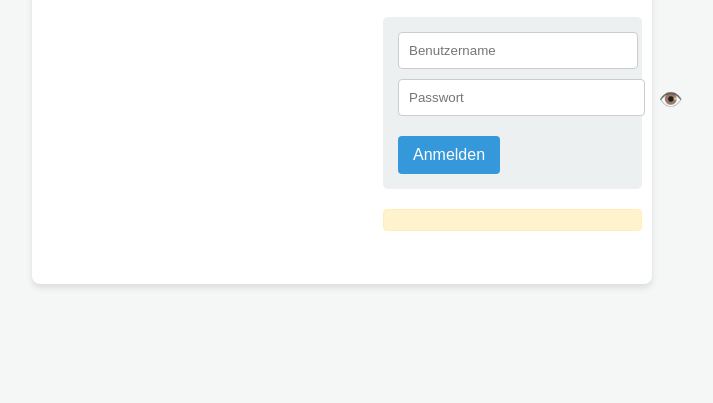
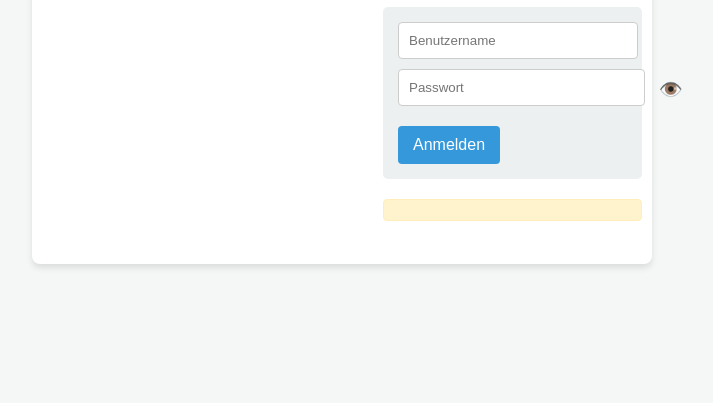
Before and after one commit to blumekonstantin11/safespeak-frontend-web, a website: page www/index.html in a window 1280 px wide. Shown: the part 397-800 px from the top of the page, without its empty margins (298-1011 px from the left). Drawn offline with Linux system fonts and the light colour scheme.

Commit message:
Design-Fix V7: Statusleisten-Überlappung mit CSS-Padding behoben.

```diff
--- a/www/index.html
+++ b/www/index.html
@@ -11,6 +11,7 @@
             line-height: 1.6;
             margin: 0;
             padding: 20px;
+            padding-top: calc(20px + env(safe-area-inset-top));
         }
 
         .container {
@@ -19,7 +20,7 @@
             max-width: 600px; /* Schränkt die Größe auf großen Bildschirmen ein */
             margin: 0 auto;
             background: #fff;
-            padding: 20px 10px; /* Reduzierter horizontaler Rand für Handys */
+            padding: 10px 10px; /* Reduzierter horizontaler Rand für Handys */
             border-radius: 8px;
             box-shadow: 0 4px 6px rgba(0, 0, 0, 0.1);
         }
```
